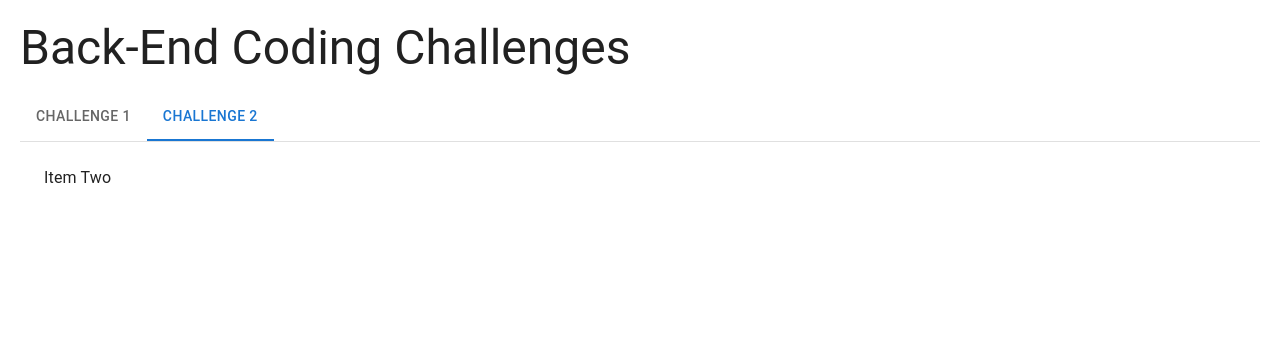
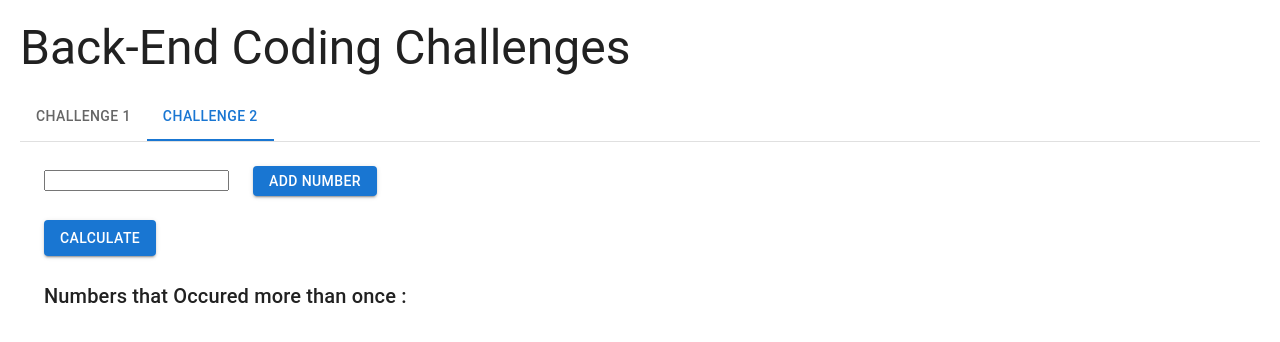
Before and after one commit to GayanDissanayake/Backend-coding-challenges, a React (Create React App) app in the folder Front-End/: page /initial in a window 1280 px wide. Both pictures are taken after a click on the tab "CHALLENGE 2". Shown: the top 342 px of the page. Built offline with nearby package versions, Linux system fonts and the light colour scheme; no server answers.

Commit message:
Challenge Two completed

```diff
--- /dev/null
+++ b/Front-End/src/components/challengeTwo.tsx
@@ -0,0 +1,46 @@
+import { useRef, useState } from "react";
+import { Box, Grid, Typography, Button } from "@mui/material";
+
+export default function ChallengeTwo() {
+  var array = Array();
+  const [occuranceArray, setOccuranceArray] = useState<any[]>();
+  const inputRef = useRef<any>(null);
+
+  function handleClick() {
+    inputRef.current !== null && array.push(parseInt(inputRef.current.value));
+    inputRef.current.value = "";
+  }
+
+  function calculateOccurance() {
+    const filtered = array.filter((v, i) => array.indexOf(v) !== i);
+    const unique = new Set(filtered);
+    const occuranceSet = Array.from(unique);
+    setOccuranceArray(occuranceSet);
+    array = [];
+  }
+
+  return (
+    <Box component={"div"}>
+      <Grid item xs={12} sm={12}>
+        <input type="text" ref={inputRef} />
+        <Button
+          variant="contained"
+          id="button1"
+          value="Add"
+          onClick={handleClick}
+          sx={{ height: "30px", ml: 3 }}
+        >
+          ADD Number
+        </Button>
+      </Grid>{" "}
+      <Grid>
+        <Button variant="contained" onClick={calculateOccurance} sx={{ mt: 3 }}>
+          Calculate
+        </Button>
+        <Typography variant="h6" sx={{ mt: 3 }}>
+          Numbers that Occured more than once : {occuranceArray?.join(", ")}
+        </Typography>
+      </Grid>
+    </Box>
+  );
+}
--- a/Front-End/src/pages/app-human-resource/Initial.tsx
+++ b/Front-End/src/pages/app-human-resource/Initial.tsx
@@ -2,6 +2,7 @@
 import { Box, Tab, Tabs, Typography } from "@mui/material";
 import { SyntheticEvent, useState } from "react";
 import ChallengeOne from "../../components/challengeOne";
+import ChallengeTwo from "../../components/challengeTwo";
 
 // ----------------------------------------------------------------------
 interface TabPanelProps {
@@ -58,7 +59,7 @@ export default function InitialPage() {
           <ChallengeOne />
         </TabPanel>
         <TabPanel value={value} index={1}>
-          Item Two
+          <ChallengeTwo />
         </TabPanel>
       </Box>
     </>
```
